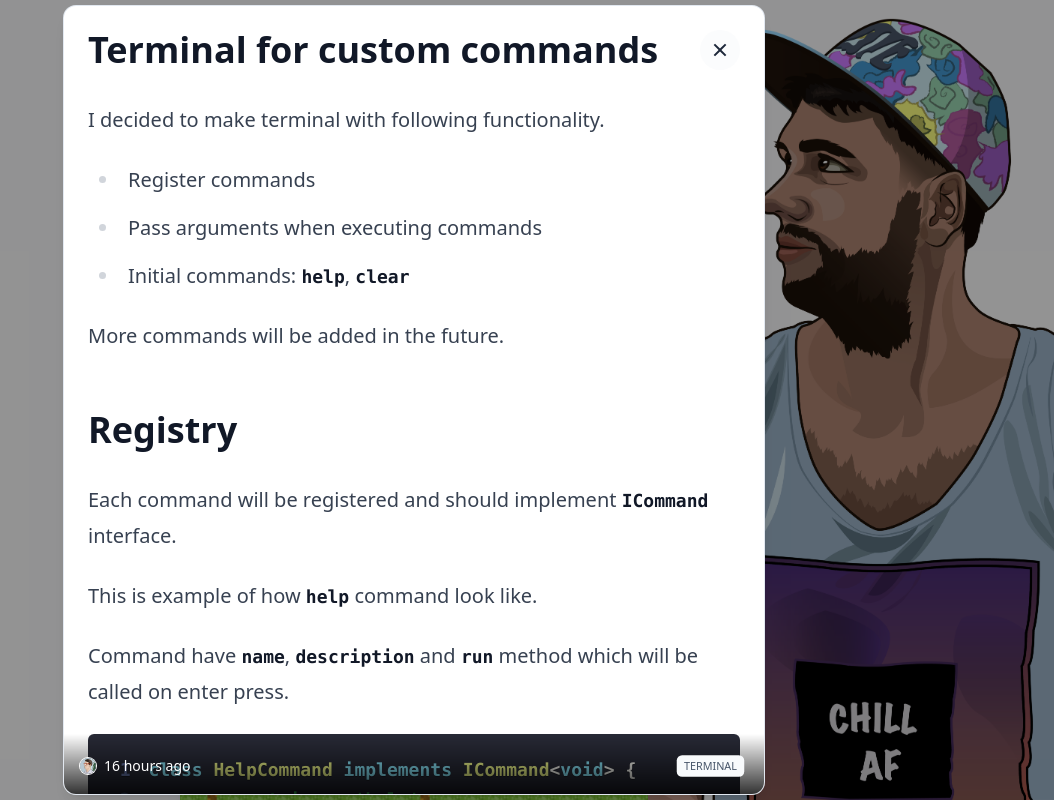
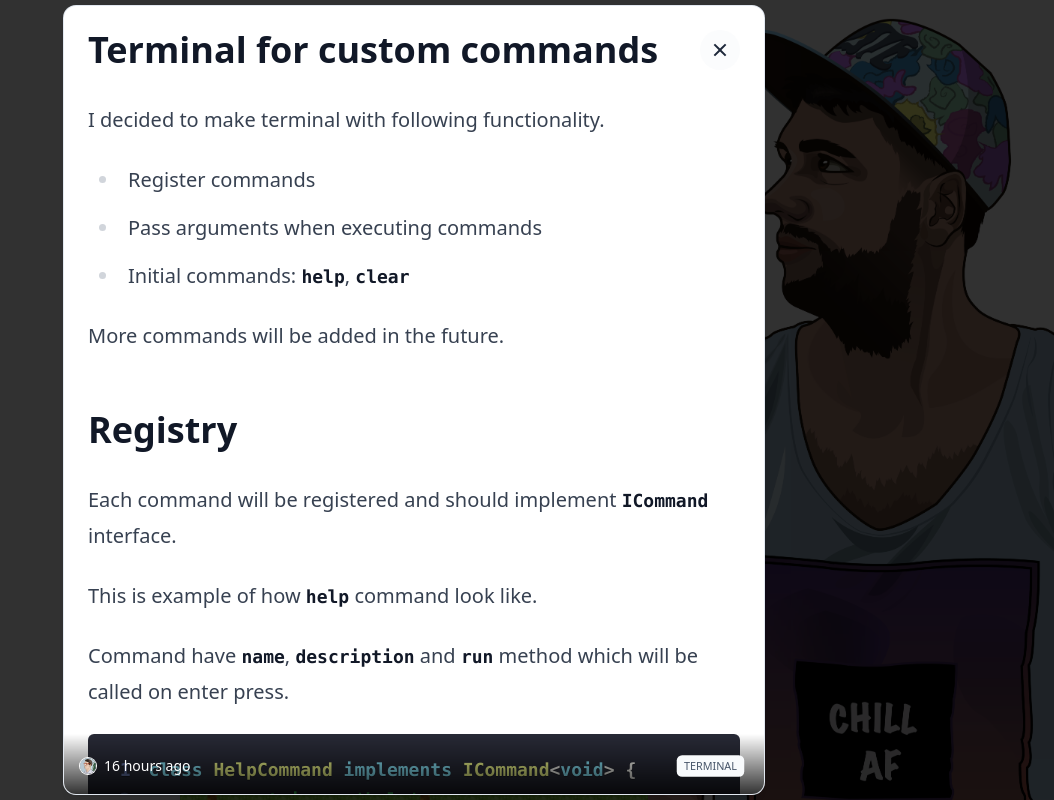
Before and after one commit to aprusovas/aprusovas.github.io, a React (Create React App) app: page / in a window 1280 px wide. Both pictures are taken after a click on the element 640 px from the left and 436 px from the top of the page. Shown: the top 800 px of the page, without its empty margins (226-1280 px from the left). Built offline with nearby package versions, Linux system fonts and the light colour scheme.

Commit message:
Added more ways to close post dialog

```diff
--- a/src/components/Post.tsx
+++ b/src/components/Post.tsx
@@ -1,4 +1,4 @@
-import { useEffect, useRef, useState } from "react";
+import { useCallback, useEffect, useRef, useState } from "react";
 import { RiCloseFill } from 'react-icons/ri';
 import ReactMarkdown from 'react-markdown';
 import { CodeProps } from "react-markdown/lib/ast-to-react";
@@ -49,9 +49,16 @@ const Tag = ({ name, big }: TagProps) => {
 const PostDialog = ({ post, content, profile, onToggleDialog }: PostDialogProps) => {
     const ref = useRef<HTMLDivElement>(null)
     const [visible, setVisible] = useState(false)
-    const onCloseDropdown = () => {
+    const onCloseDropdown = useCallback(() => {
         setVisible(false)
-    }
+    }, [])
+
+    const onKeyDown = useCallback((event: KeyboardEvent) => {
+        if (event.key === "Escape" && visible) {
+            setVisible(false)
+        }
+    }, [visible])
+
 
     useEffect(() => {
         const body_style = window.document.body.style
@@ -85,10 +92,18 @@ const PostDialog = ({ post, content, profile, onToggleDialog }: PostDialogProps)
         }
     }, [onToggleDialog, visible])
 
+    useEffect(() => {
+        document.addEventListener("keydown", onKeyDown, false)
+        return () => {
+            document.removeEventListener("keydown", onKeyDown, false)
+        }
+    }, [onKeyDown])
+
     return (
-        <div onClick={e => e.preventDefault()} className={`cursor-default fixed inset-0 p-2 md:p-4 bg-black/40 z-10 transition-opacity ${visible ? `opacity-100` : `opacity-0`}`}>
+        <div className={`cursor-default fixed inset-0 w-full p-2 md:p-4 bg-black/80 z-10 transition-opacity ${visible ? `opacity-100` : `opacity-0`}`}>
+            <div onClick={onCloseDropdown} className="absolute inset-0"></div>
             <div className="relative max-w-[500px] md:max-w-[700px] h-full m-auto flex items-center">
-                <div className={`w-full relative bg-white rounded-xl overflow-hidden z-10 shadow-lg ring-1 ring-slate-200 transition-all ${visible ? `translate-y-0 opacity-100` : `translate-y-4 opacity-0`}`}>
+                <div onClick={e => e.preventDefault()} className={`w-full relative bg-white rounded-xl overflow-hidden z-10 shadow-lg ring-1 ring-slate-200 transition-all ${visible ? `translate-y-0 opacity-100` : `translate-y-4 opacity-0`}`}>
                     <div onClick={onCloseDropdown} className="absolute right-6 top-6 text-2xl bg-slate-50/50 hover:bg-slate-100 rounded-full cursor-pointer p-2 z-10">
                         <RiCloseFill />
                     </div>
@@ -106,7 +121,7 @@ const PostDialog = ({ post, content, profile, onToggleDialog }: PostDialogProps)
                                         }
                                         const match = /language-(\w+)/.exec(className || '')
                                         return !inline && match ? (
-                                          <SyntaxHighlighter
+                                        <SyntaxHighlighter
                                             children={String(children).replace(/\n$/, '')}
                                             style={dracula as any}
                                             language={match[1]}
@@ -114,11 +129,11 @@ const PostDialog = ({ post, content, profile, onToggleDialog }: PostDialogProps)
                                             showLineNumbers
                                             wrapLines
                                             {...props}
-                                          />
+                                        />
                                         ) : (
-                                          <code className={className} {...props}>
+                                        <code className={className} {...props}>
                                             {children}
-                                          </code>
+                                        </code>
                                         )
                                     }
                                 }}
```
